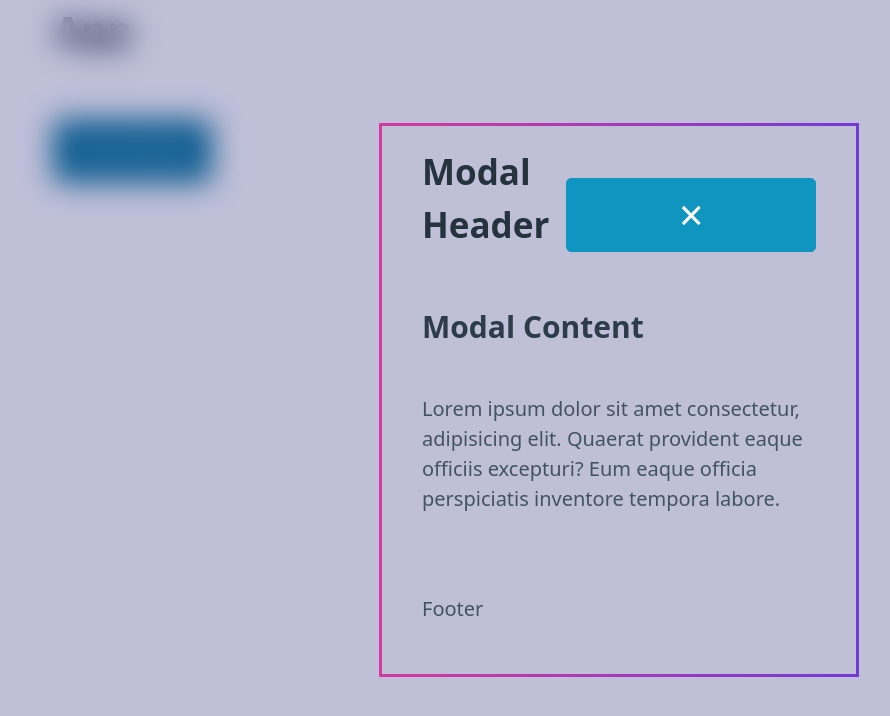
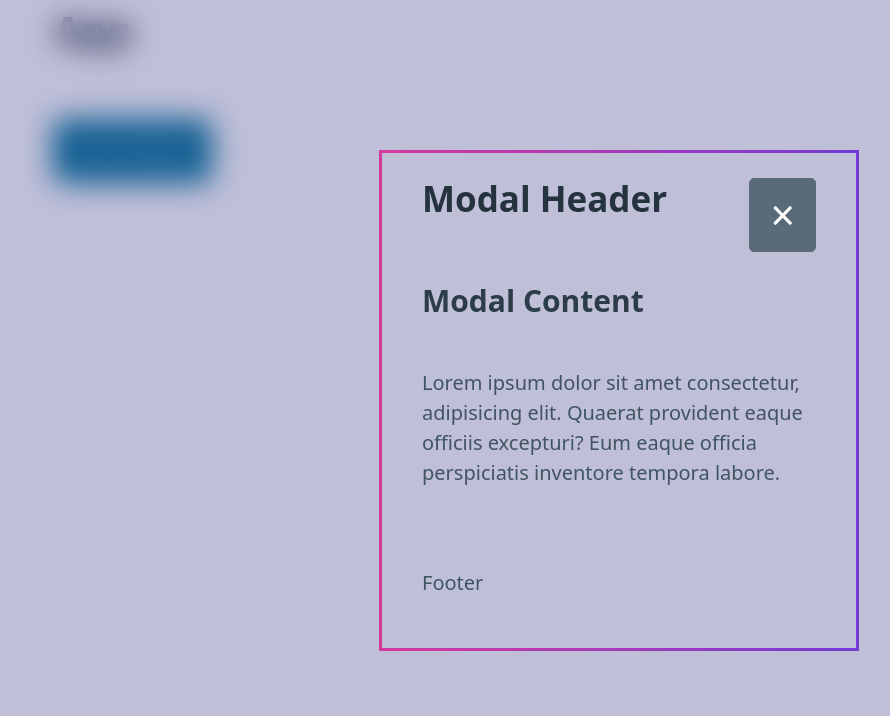
Before and after one commit to devmor-j/vue_modal_component, a Vue app: page / in a window 1280 px wide. Both pictures are taken after a click on the button "Show Modal". Shown: the top 716 px of the page, without its empty margins (21-911 px from the left). Built offline with nearby package versions, Linux system fonts and the light colour scheme.

Commit message:
move related modal logic to itself

```diff
--- a/src/App.vue
+++ b/src/App.vue
@@ -1,17 +1,9 @@
 <script setup>
-import { computed, ref } from "vue";
-import { useMobile } from "@/composables/useMobile.js";
+import { ref } from "vue";
 import TeleportModal from "@/components/TeleportModal.vue";
 // import BaseModal from "@/components/BaseModal.vue";
 
 const isModalVisible = ref(false);
-
-// isMobile is true when user is on a mobile device
-const { isMobile } = useMobile();
-
-const checkMobile = computed(() => {
-  return isMobile();
-});
 </script>
 
 <template>
@@ -21,13 +13,11 @@ const checkMobile = computed(() => {
     <!-- <BaseModal :is-visible="isModalVisible" @hidemodal="isModalVisible = false">
     </BaseModal> -->
 
-    <Teleport to="body" :disabled="checkMobile">
-      <TeleportModal
-        :is-visible="isModalVisible"
-        @hidemodal="isModalVisible = false"
-      >
-      </TeleportModal>
-    </Teleport>
+    <TeleportModal
+      :is-visible="isModalVisible"
+      @hidemodal="isModalVisible = false"
+    >
+    </TeleportModal>
 
     <button @click="isModalVisible = true">Show Modal</button>
   </main>
--- a/src/components/TeleportModal.vue
+++ b/src/components/TeleportModal.vue
@@ -1,4 +1,7 @@
 <script setup>
+import { computed } from "vue";
+import { useMobile } from "@/composables/useMobile.js";
+
 defineProps({
   isVisible: {
     type: Boolean,
@@ -9,9 +12,17 @@ defineProps({
     default: true,
   },
 });
+
+// isMobile is true when user is on a mobile device
+const { isMobile } = useMobile();
+
+const checkMobile = computed(() => {
+  return isMobile();
+});
 </script>
 
 <template>
+  <Teleport to="body" :disabled="checkMobile">
     <Transition name="modal-fade" :css="showTransition">
       <div class="modal-wrapper" v-if="isVisible">
         <div class="modal" role="dialog">
@@ -19,7 +30,12 @@ defineProps({
             <slot name="header">
               <h2>Modal Header</h2>
             </slot>
-          <button @click="$emit('hidemodal')" aria-label="Close modal">
+            <button
+              @click="$emit('hidemodal')"
+              aria-label="Close modal"
+              class="secondary"
+              data-modal="close"
+            >
               &times;
             </button>
           </header>
@@ -28,9 +44,9 @@ defineProps({
             <slot name="body">
               <h3>Modal Content</h3>
               <p>
-              Lorem ipsum dolor sit amet consectetur, adipisicing elit. Quaerat
-              provident eaque officiis excepturi? Eum eaque officia perspiciatis
-              inventore tempora labore.
+                Lorem ipsum dolor sit amet consectetur, adipisicing elit.
+                Quaerat provident eaque officiis excepturi? Eum eaque officia
+                perspiciatis inventore tempora labore.
               </p>
             </slot>
           </section>
@@ -43,6 +59,7 @@ defineProps({
         </div>
       </div>
     </Transition>
+  </Teleport>
 </template>
 
 <style scoped>
@@ -71,10 +88,14 @@ defineProps({
   align-items: center;
 }
 
-.modal button {
+.modal button[data-modal="close"] {
   font-size: 4ex;
   line-height: 1;
   user-select: none;
+  display: flex;
+  justify-content: center;
+  align-items: center;
+  width: fit-content;
 }
 
 .modal-fade-enter-active,
```
Lines whose indentation alone changed are shown as unchanged.
